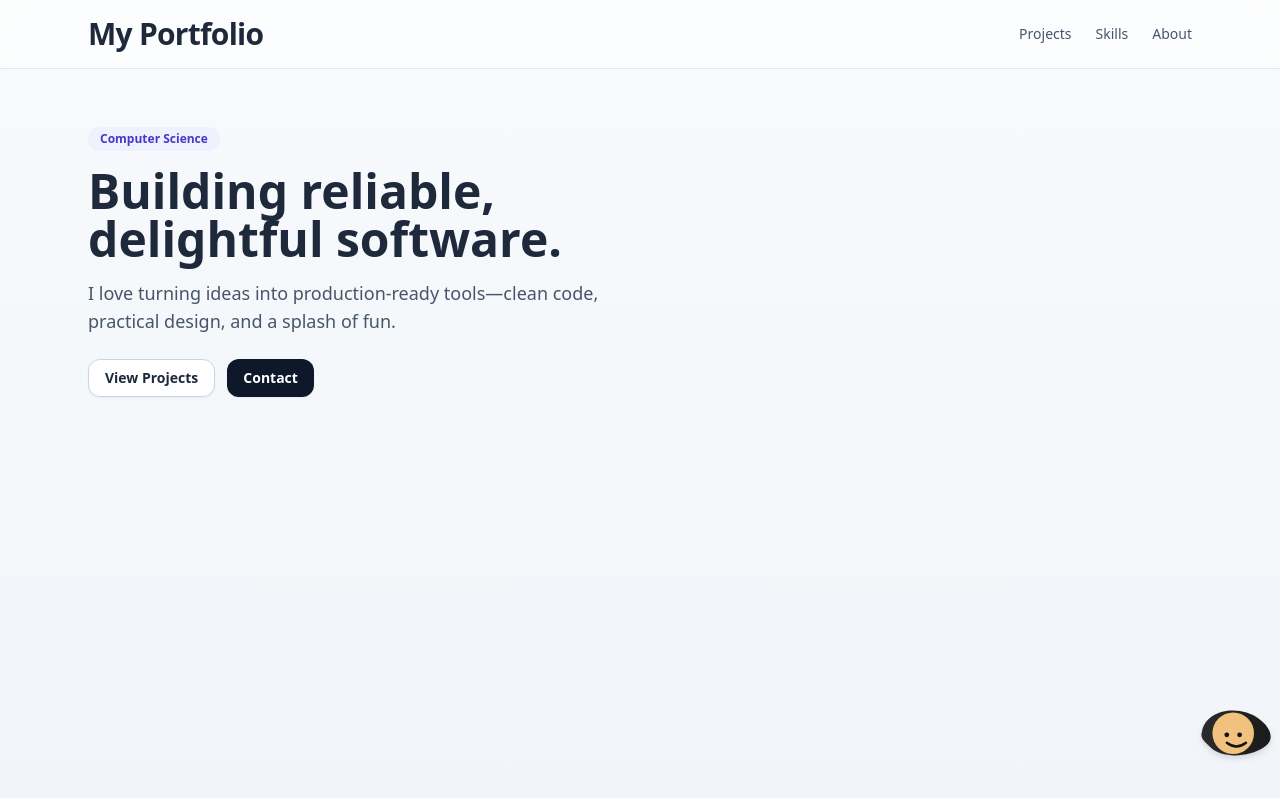
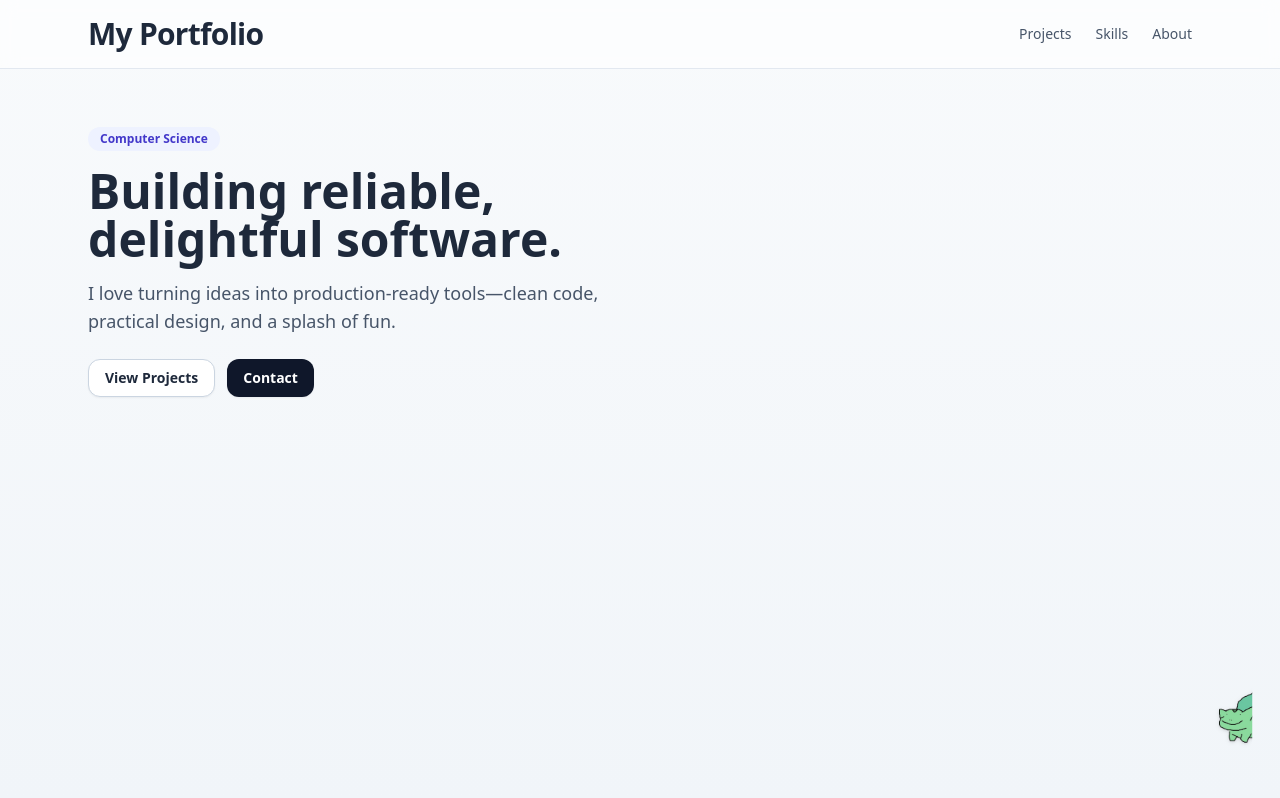
Before and after one commit to LuisHernandez9/Portfolio, a React (Vite) app: page / in a window 1280 px wide. Built offline with nearby package versions, Linux system fonts and the light colour scheme.

Commit message:
Update FloatingAvatar.jsx

```diff
--- a/src/components/FloatingAvatar.jsx
+++ b/src/components/FloatingAvatar.jsx
@@ -2,25 +2,20 @@ import React from "react";
 import { motion, AnimatePresence } from "framer-motion";
 import { Mail, Github, Linkedin } from "lucide-react";
 
-/**
- * FloatingAvatar
- * - Head-only peeks from right edge.
- * - On hover/tap, slides in full body + speech bubble.
- */
-export default function FloatingAvatar({ email, github, linkedin }) {
+export default function FloatingAvatar({ email="you@example.com", github="yourhandle", linkedin="yourhandle" }) {
   const [open, setOpen] = React.useState(false);
-  const boxRef = React.useRef(null);
+  const rootRef = React.useRef(null);
 
-  // Close on outside click / Esc
   React.useEffect(() => {
-    const onClick = (e) => {
-      if (open && boxRef.current && !boxRef.current.contains(e.target)) setOpen(false);
+    const onDown = (e) => {
+      if (!open) return;
+      if (rootRef.current && !rootRef.current.contains(e.target)) setOpen(false);
     };
     const onEsc = (e) => e.key === "Escape" && setOpen(false);
-    window.addEventListener("mousedown", onClick);
+    window.addEventListener("mousedown", onDown);
     window.addEventListener("keydown", onEsc);
     return () => {
-      window.removeEventListener("mousedown", onClick);
+      window.removeEventListener("mousedown", onDown);
       window.removeEventListener("keydown", onEsc);
     };
   }, [open]);
@@ -28,27 +23,32 @@ export default function FloatingAvatar({ email, github, linkedin }) {
   const toggle = () => setOpen(v => !v);
 
   return (
-    <div className="fixed bottom-8 right-0 z-50 pr-1 sm:pr-2 select-none" aria-live="polite">
+    <div className="fixed bottom-8 right-0 z-50 pr-1 sm:pr-2 select-none">
       <div
-        ref={boxRef}
+        ref={rootRef}
         className="relative"
         onMouseEnter={() => setOpen(true)}
         onMouseLeave={() => setOpen(false)}
       >
-        {/* ==== Head-only (peeking from the right edge) ==== */}
+        {/* --- PEEKING HEAD (left half only) --- */}
         <motion.button
           type="button"
           aria-label="Open contact avatar"
           onClick={toggle}
           className="outline-none"
           initial={false}
-          animate={{ x: open ? 0 : 22 }}   // how far the head peeks off-screen
+          animate={{ x: open ? 0 : 22 }}   // how far it peeks off-screen
           transition={{ type: "spring", stiffness: 220, damping: 18 }}
         >
-          <HeadOnlySVG />
+          {/* We clip the image to its left 50% */}
+          <img
+            src="/converted_1.png"
+            alt="Avatar head"
+            className="h-20 w-auto [clip-path:polygon(0_0,50%_0,50%_100%,0_100%)] drop-shadow"
+          />
         </motion.button>
 
-        {/* ==== Expanded: full body + bubble (to the LEFT) ==== */}
+        {/* --- EXPANDED: FULL BODY + BUBBLE --- */}
         <AnimatePresence>
           {open && (
             <motion.div
@@ -56,9 +56,9 @@ export default function FloatingAvatar({ email, github, linkedin }) {
               animate={{ opacity: 1, x: 0 }}
               exit={{ opacity: 0, x: 12 }}
               transition={{ type: "spring", stiffness: 240, damping: 20 }}
-              className="absolute bottom-0 right-[84px] flex items-end gap-3"
+              className="absolute bottom-0 right-[88px] flex items-end gap-3"
             >
-              {/* Speech bubble */}
+              {/* Bubble (to the left) */}
               <div className="relative max-w-[300px] rounded-2xl border border-slate-200 bg-white p-4 shadow-xl">
                 <div className="text-sm font-semibold">Let’s connect</div>
                 <ul className="mt-2 space-y-2 text-sm text-slate-700">
@@ -79,21 +79,22 @@ export default function FloatingAvatar({ email, github, linkedin }) {
                     </a>
                   </li>
                 </ul>
-                {/* Bubble tail */}
                 <div className="absolute bottom-3 -right-2 w-0 h-0 border-y-8 border-y-transparent border-l-8 border-l-white" />
               </div>
 
-              {/* Full body */}
+              {/* Full image (swap to mouth-open) */}
               <motion.div
                 initial={{ y: 16, opacity: 0 }}
                 animate={{ y: 0, opacity: 1 }}
                 exit={{ y: 8, opacity: 0 }}
                 transition={{ type: "spring", stiffness: 220, damping: 18 }}
-                className="w-[110px] sm:w-[128px] rounded-2xl border-2 border-slate-300 bg-white shadow-xl"
+                className="w-[120px] rounded-2xl bg-transparent"
               >
-                <div className="p-3">
-                  <FullBodySVG />
-                </div>
+                <img
+                  src="/converted_2.png"
+                  alt="Avatar open"
+                  className="w-full h-auto drop-shadow"
+                />
               </motion.div>
             </motion.div>
           )}
@@ -102,74 +103,3 @@ export default function FloatingAvatar({ email, github, linkedin }) {
     </div>
   );
 }
-
-/* ============================
-   SVG: Head-only (peeking)
-   - curly hair, light-brown skin
-   ============================ */
-function HeadOnlySVG() {
-  return (
-    <svg viewBox="0 0 130 90" className="h-[72px] w-[104px] drop-shadow-md">
-      {/* We render the head on the LEFT side of the SVG so the right edge can sit off-screen */}
-      <defs>
-        <linearGradient id="curl" x1="0" x2="1">
-          <stop offset="0%" stopColor="#2b2b2b" />
-          <stop offset="100%" stopColor="#1b1b1b" />
-        </linearGradient>
-      </defs>
-      {/* Curly hair cap */}
-      <path d="M15 52 C20 24, 62 18, 86 36 C100 46, 108 62, 92 72 C74 84, 40 86, 26 72 C18 64, 12 60, 15 52Z" fill="url(#curl)"/>
-      {/* Skin (light brown) */}
-      <circle cx="54" cy="54" r="26" fill="#f1c27d"/>
-      {/* Eyes */}
-      <circle cx="46" cy="56" r="3" fill="#111" />
-      <circle cx="62" cy="56" r="3" fill="#111" />
-      {/* Smile */}
-      <path d="M46 66 C54 72, 62 72, 70 66" stroke="#111" strokeWidth="3" fill="none" strokeLinecap="round" />
-    </svg>
-  );
-}
-
-/* ============================
-   SVG: Full body
-   - curly hair, light-brown skin, polo shirt
-   ============================ */
-function FullBodySVG() {
-  return (
-    <svg viewBox="0 0 200 260" className="w-full h-auto">
-      <defs>
-        <linearGradient id="curlFull" x1="0" x2="1">
-          <stop offset="0%" stopColor="#2b2b2b" />
-          <stop offset="100%" stopColor="#1b1b1b" />
-        </linearGradient>
-        <linearGradient id="polo" x1="0" x2="1">
-          <stop offset="0%" stopColor="#60a5fa" />
-          <stop offset="100%" stopColor="#3b82f6" />
-        </linearGradient>
-      </defs>
-
-      {/* Head */}
-      <circle cx="100" cy="64" r="34" fill="#f1c27d" />
-      {/* Curly hair mass */}
-      <path d="M58 58 C66 30, 128 26, 148 56 C156 68, 150 86, 130 92 C118 96, 84 96, 70 90 C58 84, 54 72, 58 58Z" fill="url(#curlFull)"/>
-
-      {/* Face details */}
-      <circle cx="88" cy="70" r="3.5" fill="#111" />
-      <circle cx="112" cy="70" r="3.5" fill="#111" />
-      <path d="M86 84 C96 92, 104 92, 114 84" stroke="#111" strokeWidth="4" fill="none" strokeLinecap="round" />
-
-      {/* Neck */}
-      <rect x="92" y="94" width="16" height="12" rx="4" fill="#e0ac69" />
-
-      {/* Polo shirt torso */}
-      <path d="M54 210 C54 150, 80 120, 100 120 C120 120, 146 150, 146 210 Z" fill="url(#polo)"/>
-      {/* Collar */}
-      <path d="M84 112 L100 126 L116 112" fill="#ffffff" opacity="0.9"/>
-      {/* Placket */}
-      <rect x="98" y="126" width="4" height="40" fill="#ffffff" opacity="0.9" rx="1"/>
-      {/* Buttons */}
-      <circle cx="100" cy="138" r="2" fill="#1f2937"/>
-      <circle cx="100" cy="150" r="2" fill="#1f2937"/>
-    </svg>
-  );
-}
```
